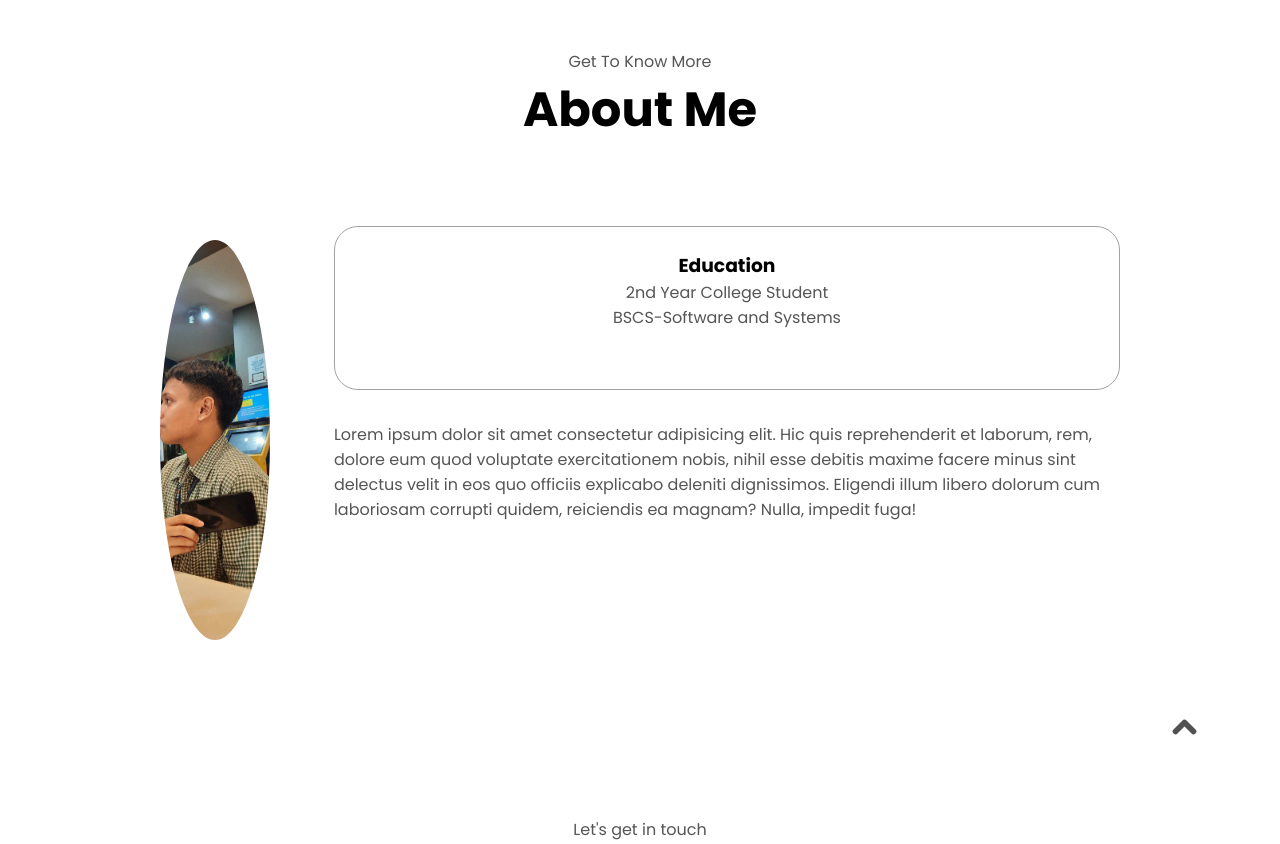
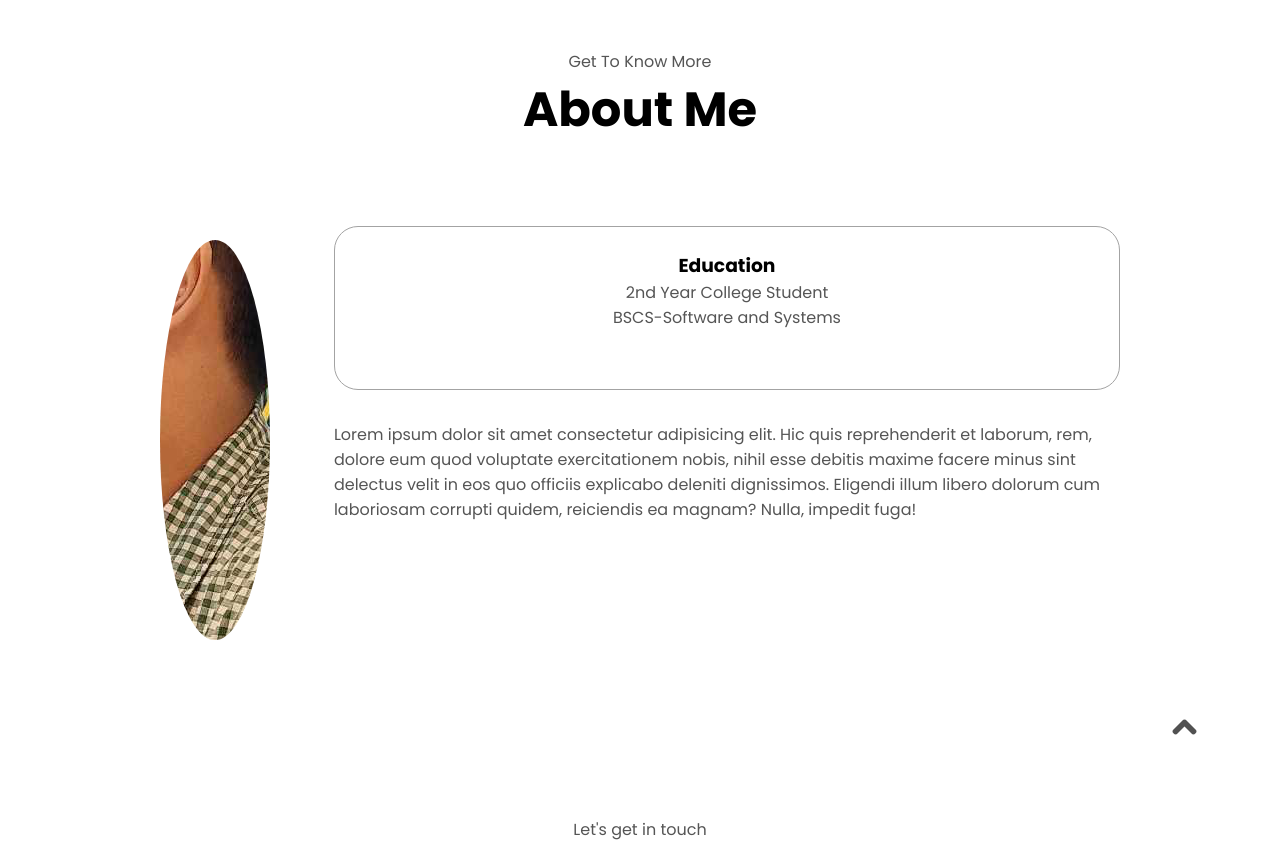
Before and after one commit to kiroVal/lab2, a PHP site: page / in a window 1280 px wide. Shown: the part 879-1723 px from the top of the page. Run offline with PHP 8.4, Linux system fonts and the light colour scheme.

Commit message:
updated week3

```diff
--- a/week3/style.css
+++ b/week3/style.css
@@ -171,13 +171,6 @@ section {
   width: 200px;
   border-radius: 50%;
   overflow: hidden;
-}
-
-.about-pic {
-  border-radius: 50%;
-  max-width: 100%;
-  height: 100%;
-  object-fit: cover;
 }
 
 .section__text {
```
